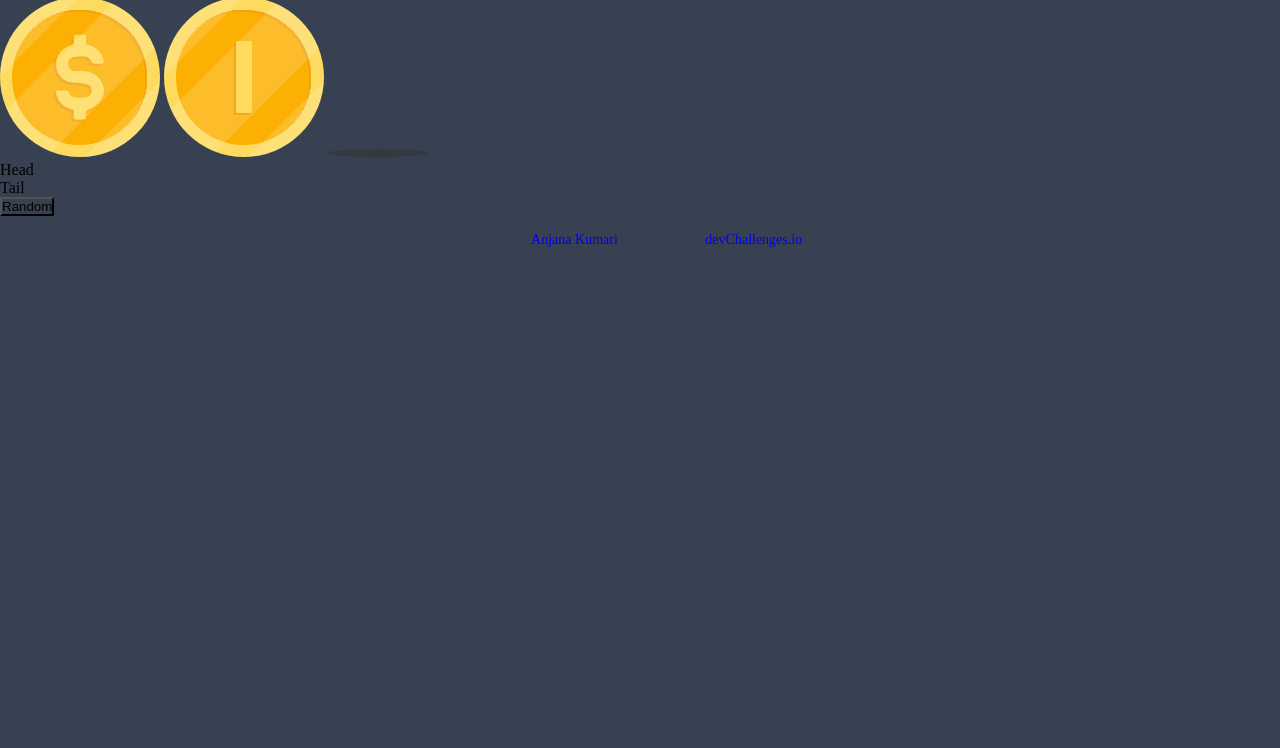
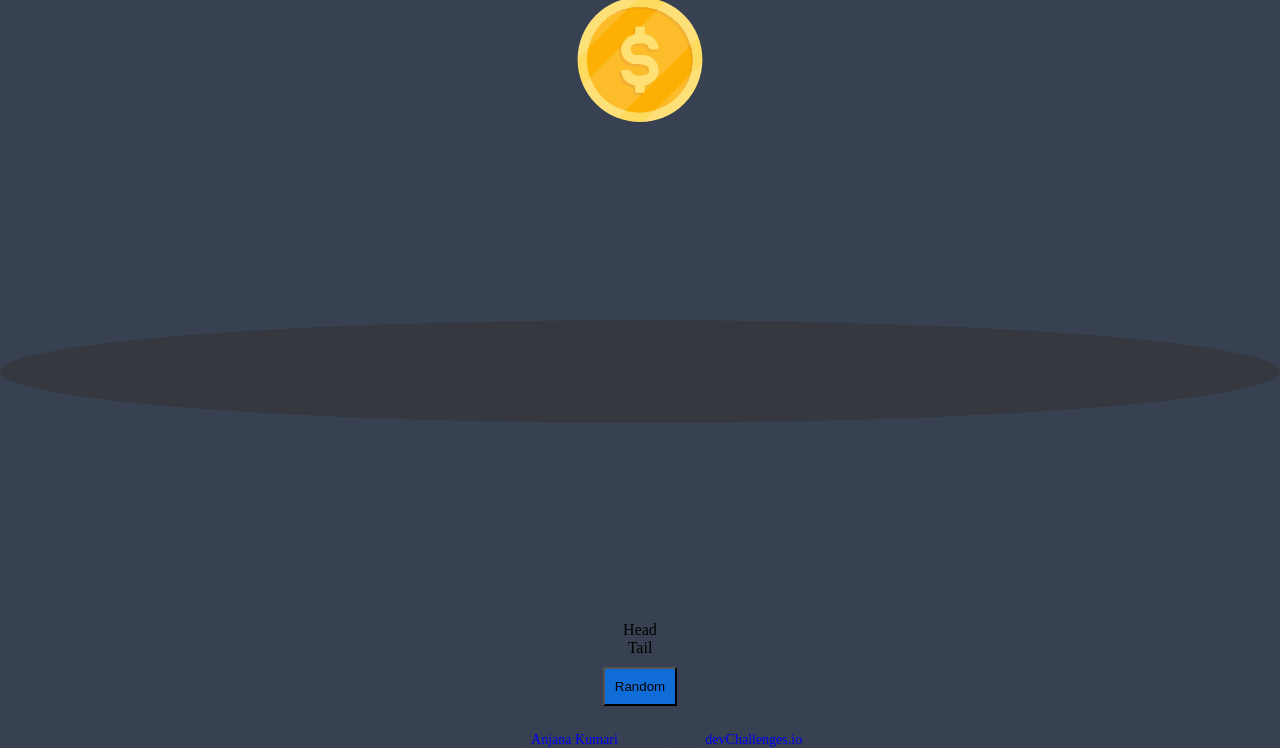
Before and after one commit to anjana732/flip-coin, a plain HTML site: page index.html in a window 1280 px wide. Shown: the part 52-800 px from the top of the page. Drawn offline with Linux system fonts and the light colour scheme.

Commit message:
Add Flip effect

```diff
--- a/index.html
+++ b/index.html
@@ -1,30 +1,28 @@
 <!DOCTYPE html>
 <html lang="en">
+
 <head>
   <meta charset="UTF-8" />
   <meta name="viewport" content="width=device-width, initial-scale=1.0" />
 
-    <link
-      rel="icon"
-      href="resources/favicon.ico"
-      type="image/x-icon"
-      sizes="96x96"
-    />
+  <link rel="icon" href="resources/favicon.ico" type="image/x-icon" sizes="96x96" />
 
   <title>Flip the coin | devChallenges.io</title>
 
-    <!--You are welcome to delete these styles or modify them in your own stylesheet -->
   <style>
-
     * {
       margin: 0;
       padding: 0;
       box-sizing: border-box;
-        background-color:rgb(55, 65, 81);
+      background-color: rgb(55, 65, 81);
     }
 
     body {
       height: 100vh;
+      display: flex;
+      justify-content: center;
+      align-items: center;
+      flex-direction: column;
     }
 
     .author-info {
@@ -37,27 +35,103 @@
     .author-info a {
       text-decoration: none;
     }
+
+    h1 {
+      color: white;
+    }
+
+
+    .flip-container {
+      perspective: 1000px;
+      width: 200px;
+      height: 200px;
+    }
+
+    .flipper {
+      position: relative;
+      width: 100%;
+      height: 100%;
+      transform-style: preserve-3d;
+      transition: transform 0.6s;
+    }
+
+    .flip-container.flipped .flipper {
+      transform: rotateY(180deg);
+    }
+
+    .front,
+    .back {
+      position: absolute;
+      width: 100%;
+      height: 100%;
+      backface-visibility: hidden;
+    }
+
+    .front {
+      z-index: 2;
+    }
+
+    .back {
+      transform: rotateY(180deg);
+    }
+
+    img {
+      width: 100%;
+      height: 100%;
+    }
+
+    button {
+      margin-top: 10px;
+      background-color: rgba(11, 116, 236, 0.87);
+      padding: 10px;
+      margin: 10px;
+    }
   </style>
 </head>
+
 <body>
 
 
   <h1> Flip a Coin </h1>
   <h6>Press the coin or the button to flip the coin</h6>
-    <img src="resources/heads.svg" alt="Head Image">
-    <img src="resources/tails.svg" alt="Tail Image">
+  <div class="flip-container" id="flipBox">
+    <div class="flipper">
+      <div class="front">
+        <img id="head" src="resources/heads.svg" alt="Head Image">
+      </div>
+      <div class="back">
+        <img id="tail" src="resources/tails.svg" alt="Tail Image">
+      </div>
+
+    </div>
+  </div>
   <img src="resources/shadow.svg" alt="shadow Image">
   <p> Head</p>
   <p>Tail</p>
-    <Button>Random</Button>
+  <Button onclick="toggleImage()" id="btn">Random</Button>
 
 
 
   <div class="author-info">
     Coded by <a href="https://www.github.com/anjana732">Anjana Kumari</a> | Challenge by
-      <a href="https://www.devchallenges.io?ref=challenge" target="_blank"
-        >devChallenges.io</a
-      >.
+    <a href="https://www.devchallenges.io?ref=challenge" target="_blank">devChallenges.io</a>.
   </div>
+
+  <script>
+    function toggleImage() {
+      // const head = document.getElementById("head");
+      // const tail = document.getElementById("tail");
+      // if(tail.style.display === "none" || tail.style.display === ""){
+      //     head.style.display = "none"
+      //     tail.style.display = "block"
+      //   }else{
+      //     tail.style.display="none"
+      //     head.style.display="block"
+      //   }
+
+      document.getElementById('flipBox').classList.toggle('flipped');
+    }
+  </script>
 </body>
+
 </html>
```
Lines whose indentation alone changed are shown as unchanged.
